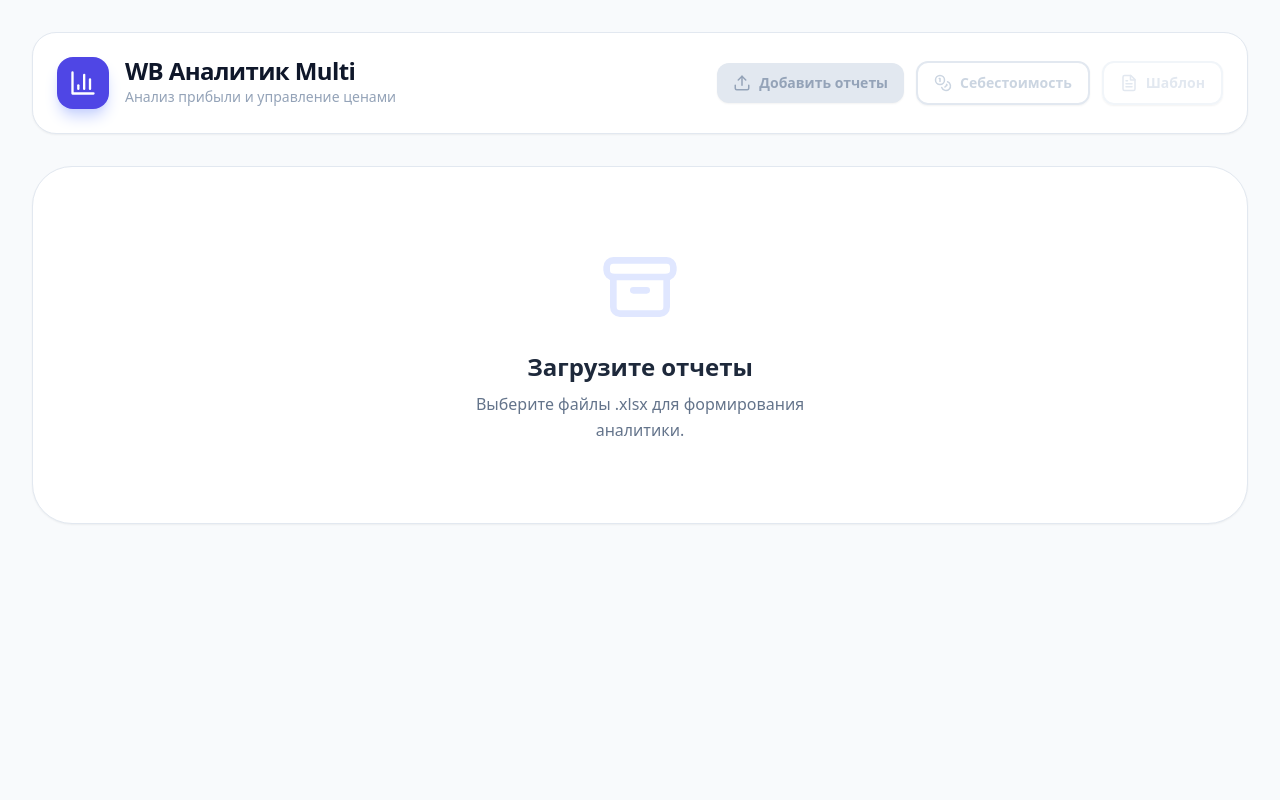
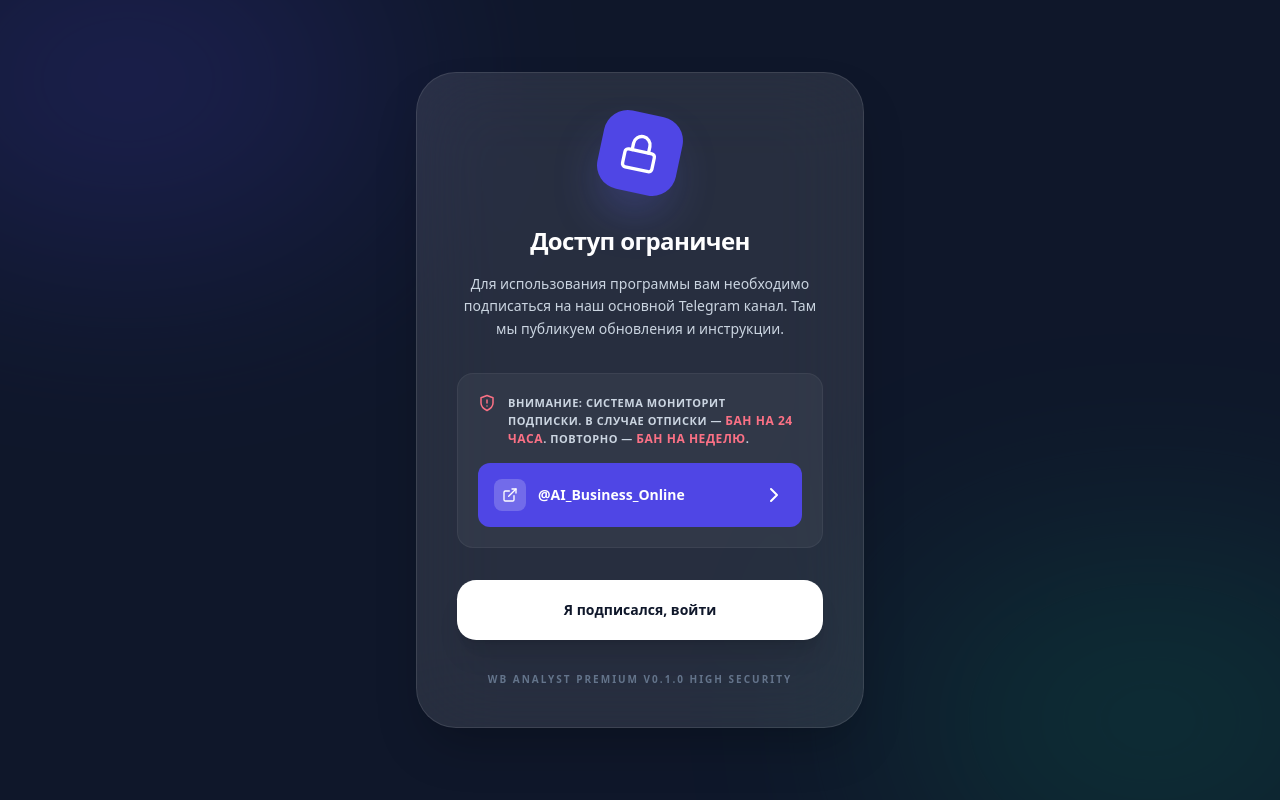
Before and after one commit to desfret225-sudo/wb-reports, a React (Vite) app: page / in a window 1280 px wide. Built offline with nearby package versions, Linux system fonts and the light colour scheme.

Commit message:
Initial commit from Antigravity

```diff
--- a/src/App.jsx
+++ b/src/App.jsx
@@ -157,6 +157,8 @@
   const [calcData, setCalcData] = useState(null);
   const [activeSku, setActiveSku] = useState(null);
   const [historySku, setHistorySku] = useState(null);
+  const [isAuthorized, setIsAuthorized] = useState(false);
+  const [isChecking, setIsChecking] = useState(false);
 
   useEffect(() => {
     const script = document.createElement('script');
@@ -169,12 +171,83 @@
 
     const savedLocked = localStorage.getItem('wb_locked_prices_v1');
     if (savedLocked) setSavedPrices(JSON.parse(savedLocked));
+
+    const auth = localStorage.getItem('wb_tg_auth_v1');
+    if (auth === 'true') setIsAuthorized(true);
   }, []);
 
-  const persistSavedPrices = (newPrices) => {
-    setSavedPrices(newPrices);
-    localStorage.setItem('wb_locked_prices_v1', JSON.stringify(newPrices));
+  const handleCheckSub = () => {
+    setIsChecking(true);
+    // Имитация серьезной проверки
+    setTimeout(() => {
+      setIsChecking(false);
+      setIsAuthorized(true);
+      localStorage.setItem('wb_tg_auth_v1', 'true');
+      setNotification({ type: 'success', text: 'Доступ разрешен! Приятной работы.' });
+    }, 2500);
   };
+
+  const TelegramAuth = () => (
+    <div className="fixed inset-0 z-[1000] bg-slate-900 flex items-center justify-center p-4 font-sans overflow-y-auto">
+      <div className="absolute inset-0 overflow-hidden opacity-20">
+        <div className="absolute -top-[10%] -left-[10%] w-[40%] h-[40%] bg-indigo-600 rounded-full blur-[120px]"></div>
+        <div className="absolute -bottom-[10%] -right-[10%] w-[40%] h-[40%] bg-emerald-600 rounded-full blur-[120px]"></div>
+      </div>
+
+      <div className="bg-white/10 backdrop-blur-2xl border border-white/10 w-full max-w-md rounded-[2.5rem] p-8 md:p-10 shadow-2xl relative animate-bounce-in text-center">
+        <div className="w-20 h-20 bg-indigo-600 rounded-3xl mx-auto mb-8 flex items-center justify-center shadow-2xl shadow-indigo-500/40 rotate-12">
+          <Lock className="text-white" size={40} />
+        </div>
+
+        <h2 className="text-white text-2xl font-black mb-4 tracking-tight">Доступ ограничен</h2>
+
+        <p className="text-slate-300 text-sm leading-relaxed mb-8">
+          Для использования программы вам необходимо подписаться на наш основной Telegram канал.
+          Там мы публикуем обновления и инструкции.
+        </p>
+
+        <div className="bg-white/5 rounded-2xl p-5 mb-8 border border-white/5 text-left">
+          <div className="flex items-start gap-3 mb-4">
+            <ShieldAlert className="text-rose-400 shrink-0" size={18} />
+            <p className="text-[11px] text-slate-300 font-bold uppercase tracking-wider leading-relaxed">
+              Внимание: Система мониторит подписки. В случае отписки — <span className="text-rose-400 text-xs">бан на 24 часа</span>. Повторно — <span className="text-rose-400 text-xs">бан на неделю</span>.
+            </p>
+          </div>
+          <a
+            href="https://t.me/AI_Business_Online"
+            target="_blank"
+            rel="noopener noreferrer"
+            className="flex items-center justify-between bg-indigo-600 hover:bg-indigo-500 text-white p-4 rounded-xl transition-all group"
+          >
+            <div className="flex items-center gap-3">
+              <div className="bg-white/20 p-2 rounded-lg"><ExternalLink size={16} /></div>
+              <span className="font-black text-sm">@AI_Business_Online</span>
+            </div>
+            <ChevronRight className="group-hover:translate-x-1 transition-transform" />
+          </a>
+        </div>
+
+        <button
+          onClick={handleCheckSub}
+          disabled={isChecking}
+          className="w-full py-5 bg-white text-slate-900 rounded-[1.2rem] font-black text-sm hover:bg-slate-100 transition-all flex items-center justify-center gap-3 shadow-xl"
+        >
+          {isChecking ? (
+            <>
+              <Loader2 className="animate-spin text-indigo-600" size={20} />
+              <span>Проверка подписки...</span>
+            </>
+          ) : (
+            <span>Я подписался, войти</span>
+          )}
+        </button>
+
+        <p className="mt-8 text-slate-500 text-[10px] font-bold uppercase tracking-[0.2em]">WB Analyst Premium v0.1.0 High Security</p>
+      </div>
+    </div>
+  );
+
+  if (!isAuthorized) return <TelegramAuth />;
 
   // --- Мемоизированные расчеты ---
 
```
